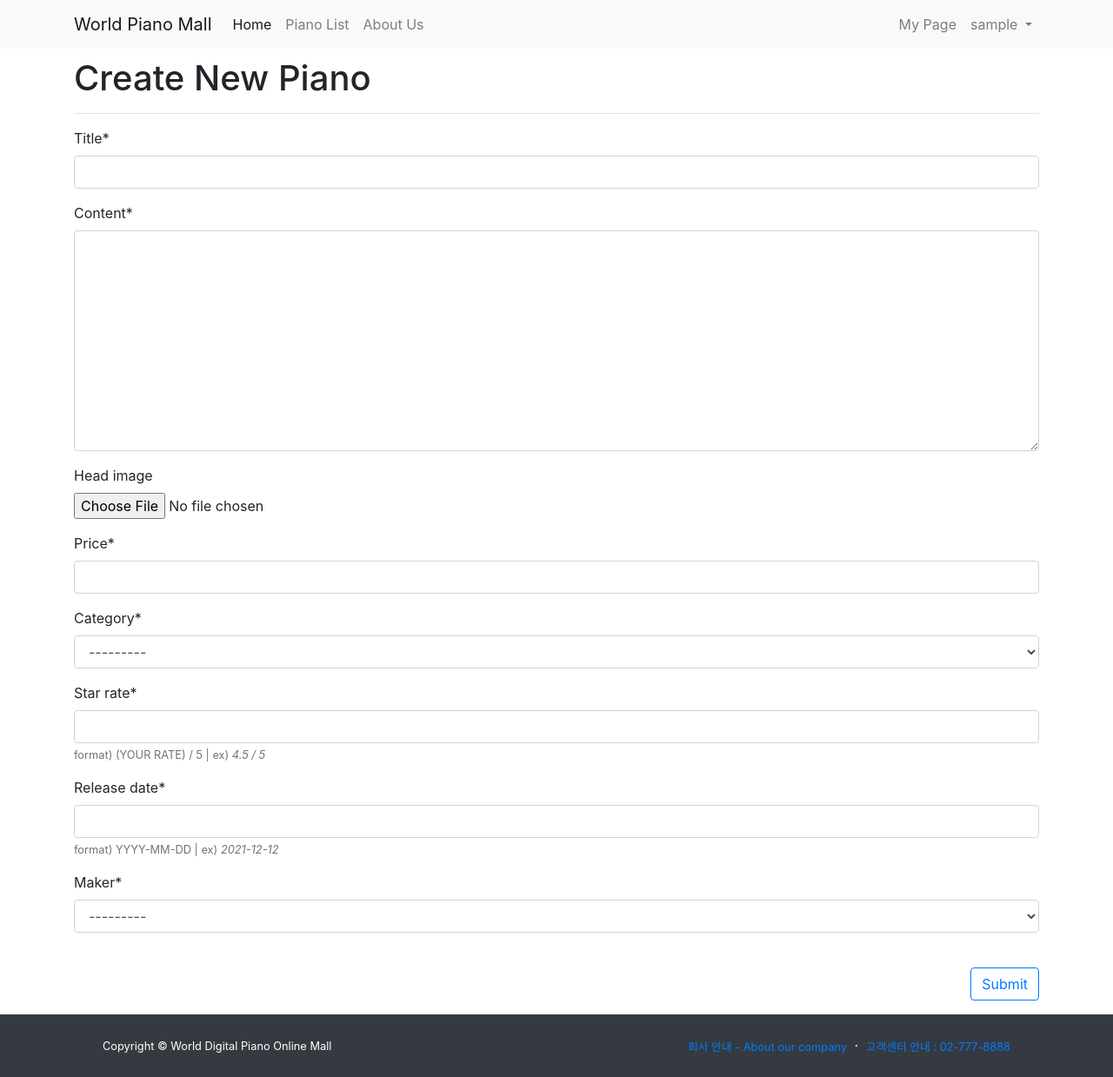
After one commit to yunhyunchung/My_Internet_Shopping_Mall, a Django app: page /shopping/create_post/ in a window 1280 px wide. The commit adds this page. Shown: the whole page at 87% size. Run offline with Django 3.2, Linux system fonts and the light colour scheme; the visitor is signed in with stand-in values (Sample User, id 1); data that the repository does not hold is empty; some libraries are stand-ins or nearby versions.

```diff
--- a/My_Internet_Shopping_Mall/urls.py
+++ b/My_Internet_Shopping_Mall/urls.py
@@ -24,6 +24,8 @@ urlpatterns = [
     path('admin/', admin.site.urls),
     path('shopping/', include('shopping.urls')),  # 상품 소개 페이지
     path('', include('myhome.urls')),  # 대문, 자기소개 페이지
+    path('accounts/', include('allauth.urls')),
+    path('markdownx/', include('markdownx.urls')),
 ]
 
 # 이미지 media URL 지정하기
--- a/shopping/admin.py
+++ b/shopping/admin.py
@@ -1,8 +1,9 @@
 from django.contrib import admin
 from .models import Piano, Maker, Category
-# Register your models here.
+from markdownx.admin import MarkdownxModelAdmin
 
-admin.site.register(Piano)
+# 관리자 페이지에 Piano 등록, Markdown(적용한 preview) 등록
+admin.site.register(Piano, MarkdownxModelAdmin)
 
 class CategoryAdmin(admin.ModelAdmin):
     prepopulated_fields = {'slug': ('name', )}
--- a/shopping/models.py
+++ b/shopping/models.py
@@ -1,5 +1,8 @@
 from django.db import models
-
+from django.contrib.auth.models import User
+from markdownx.models import MarkdownxField
+from markdownx.utils import markdown
+import os
 
 class Category(models.Model):
     # 벨로시티(건반 터치 감도)
@@ -44,24 +47,32 @@ class Piano(models.Model):
     # 상품명
     title = models.CharField(max_length=30)
     # 간단한 상품 설명
-    content = models.TextField()
+    content = MarkdownxField()
     # 상품 이미지
     head_image = models.ImageField(upload_to='shopping/images/%Y/%m/%d/', blank=True)
     # 가격
     price = models.CharField(max_length=30)
 
     # 별점
-    star_rate = models.CharField(max_length=30, null=True)
-    # 제품 등록 년월
-    created_at = models.DateTimeField(null=True)
+    star_rate = models.CharField(max_length=30, null=True, help_text="format) (YOUR RATE) / 5  |  ex) <em>4.5 / 5</em>")
+    # 제품 출시 년월
+    release_date = models.DateTimeField(null=True, help_text="format) YYYY-MM-DD  |  ex) <em>2021-12-12</em>")
+    # created_at = models.DateTimeField(auto_now_add=True)
+    # updated_at = models.DateTimeField(auto_now=True)
 
+    # 작성자 (외래키)
+    author = models.ForeignKey(User, null=True, on_delete=models.SET_NULL)
     # 제조사 모델(외래키)
-    maker = models.ForeignKey(Maker, null=True, blank=True, on_delete=models.SET_NULL)
+    maker = models.ForeignKey(Maker, null=True, on_delete=models.SET_NULL)
     # 카테고리 모델(외래키)
-    category = models.ForeignKey(Category, null=True, blank=True, on_delete=models.SET_NULL)
+    category = models.ForeignKey(Category, null=True, on_delete=models.SET_NULL)
 
     def __str__(self):
         return f'[{self.pk}]{self.title}'
 
     def get_absolute_url(self):
         return f'/shopping/{self.pk}'
+
+    # content에 마크다운 문법 적용해서 html로 만든다
+    def get_content_markdown(self):
+        return markdown(self.content)
--- a/shopping/templates/shopping/base.html
+++ b/shopping/templates/shopping/base.html
@@ -27,8 +27,8 @@
           <div class="card-header"><i class="fas fa-search"></i> &nbsp;&nbsp; Search</div>
           <div class="card-body">
               <div class="input-group">
-                  <input class="form-control" type="text" placeholder="Enter search term..." aria-label="Enter search term..." aria-describedby="button-search" />
-                  <button class="btn btn-primary" id="button-search" type="button">Go!</button>
+                  <input class="form-control" type="text" placeholder="Search" aria-label="Search" aria-describedby="button-search" />
+                  <button class="btn btn-outline-success my-2 my-sm-0" id="button-search" type="button">Go!</button>
               </div>
           </div>
         </div>
--- /dev/null
+++ b/shopping/templates/shopping/base_full_width.html
@@ -0,0 +1,31 @@
+<!DOCTYPE html>
+{% load static %}
+<html lang="ko">
+<head>
+    <title>{% block head_title %}Create Digital Piano Post{% endblock %}</title>
+    <link href="{% static 'blog/bootstrap/bootstrap.min.css' %}" rel="stylesheet" type="text/css" media= "screen">
+    <link href="{% static 'shopping/css/navbar_fix.css' %}" rel="stylesheet" type="text/css" media= "screen">
+    <script src="https://kit.fontawesome.com/d697b797d8.js" crossorigin="anonymous"></script>
+</head>
+
+<body>
+    {% include 'shopping/navbar.html' %}
+
+  <div class="container my-3">
+    <div class="row">
+        <!--메인 영역 - 포스트 목록,상세-->
+      <div class="col-12" id="main-area">
+          {% block main_area %}
+          {% endblock %}
+      </div>
+    </div>
+  </div>
+
+    {% include 'shopping/footer.html' %}
+
+    <script src="https://code.jquery.com/jquery-3.5.1.slim.min.js" integrity="sha384-DfXdz2htPH0lsSSs5nCTpuj/zy4C+OGpamoFVy38MVBnE+IbbVYUew+OrCXaRkfj" crossorigin="anonymous"></script>
+    <script src="https://cdn.jsdelivr.net/npm/popper.js@1.16.1/dist/umd/popper.min.js" integrity="sha384-9/reFTGAW83EW2RDu2S0VKaIzap3H66lZH81PoYlFhbGU+6BZp6G7niu735Sk7lN" crossorigin="anonymous"></script>
+    <script src="https://cdn.jsdelivr.net/npm/bootstrap@4.5.3/dist/js/bootstrap.min.js" integrity="sha384-w1Q4orYjBQndcko6MimVbzY0tgp4pWB4lZ7lr30WKz0vr/aWKhXdBNmNb5D92v7s" crossorigin="anonymous"></script>
+</body>
+
+</html>
--- a/shopping/templates/shopping/navbar.html
+++ b/shopping/templates/shopping/navbar.html
@@ -1,5 +1,5 @@
 <!-- navbar -->
-
+{% load socialaccount %}
         <!-- Navigation
         <nav class="navbar navbar-expand-lg navbar-light fixed-top py-3" id="mainNav">
             <div class="container px-4 px-lg-5">
@@ -35,31 +35,39 @@
       <li class="nav-item"> <!-- 회사 소개 -->
         <a class="nav-link" href="/about_company">About Us</a>
       </li>
-      <li class="nav-item dropdown">
-        <a class="nav-link dropdown-toggle" href="#" id="navbarDropdown" role="button" data-toggle="dropdown" aria-haspopup="true" aria-expanded="false">
-          Dropdown
-        </a>
-        <div class="dropdown-menu" aria-labelledby="navbarDropdown">
-          <a class="dropdown-item" href="#">Action</a>
-          <a class="dropdown-item" href="#">Another action</a>
-          <div class="dropdown-divider"></div>
-          <a class="dropdown-item" href="#">Something else here</a>
-        </div>
-      </li>
     </ul>
 
+    <!-- navbar search 위젯
     <form class="form-inline my-2 my-lg-0">
       <input class="form-control mr-sm-2" type="search" placeholder="Search" aria-label="Search">
       <button class="btn btn-outline-success my-2 my-sm-0" type="submit">Search</button>
     </form>
+    -->
 
+    <!-- 로그인 상태: username, logout 버튼, My Page 버튼 -->
     <ul class="navbar-nav ml-auto">
+      {% if user.is_authenticated %}
           <li class="nav-item">
             <a class="nav-link" href="/my_page/">My Page</a>
           </li>
+          <li class="nav-item dropdown">
+              <a class="nav-link dropdown-toggle" href="#" id="navbarDropdownMenuLink" role="button" data-toggle="dropdown" aria-haspopup="true" aria-expanded="false">
+                {{ user.username }}
+              </a>
+              <div class="dropdown-menu" aria-labelledby="navbarDropdownMenuLink">
+                  <!-- 로그아웃 승인처리 -->
+                  <a role="button" class="btn btn-outline-primary" href="/accounts/logout/">
+                    Log out
+                  </a>
+              </div>
+          </li>
+      {% else %}   <!--로그아웃 상태: login 버튼 show -->
         <li class="nav-item">
-        <a class="nav-link" href="#" data-toggle="modal" data-target="#loginModal">Log In</a>
+            <a role="button" class="btn btn-primary" data-toggle="modal" data-target="#loginModal">
+                Log In
+            </a>
         </li>
+      {% endif %}
     </ul>
 
   </div>
@@ -79,13 +87,14 @@
       <div class="modal-body">   <!--2개의 로그인 버튼 & 회원가입 버튼-->
         <div class="row">
           <div class="col-md-6">
-            <a role="button" class="btn btn-outline-dark btn-block btn-sm" href="#">
+            <a role="button" class="btn btn-outline-dark btn-block btn-sm" href="{% provider_login_url 'google' %}">
                     <i class="fab fa-google"></i> &nbsp; &nbsp; Log in with Google
             </a>
-            <a role="button" class="btn btn-outline-dark btn-block btn-sm" href="#"> <i class="far fa-envelope"></i> &nbsp; &nbsp; Log in with E-mail</a>
+              <a role="button" class="btn btn-outline-dark btn-block btn-sm" href="/accounts/login/"> <i class="far fa-envelope"></i> &nbsp; &nbsp; Log in with E-mail</a>
           </div>
+            <!-- 이메일로 따로 회원가입, 로그인 -->
             <div class="col-md-6">
-            <a role="button" class="btn btn-outline-dark btn-block btn-sm" href="#"> <i class="far fa-envelope"></i> &nbsp; &nbsp; Sign Up with E-mail</a>
+                <a role="button" class="btn btn-outline-dark btn-block btn-sm" href="/accounts/login/"> <i class="far fa-envelope"></i> &nbsp; &nbsp; Sign Up with E-mail</a>
             </div>
         </div>
       </div>
--- /dev/null
+++ b/shopping/templates/shopping/piano_form.html
@@ -0,0 +1,14 @@
+{% extends 'shopping/base_full_width.html' %}
+{% load crispy_forms_tags %}
+{% block head_title %}Create Piano Post{% endblock %}
+
+{% block main_area %}
+    <h1>Create New Piano</h1>
+    <hr/>
+    <form method="post" enctype="multipart/form-data">{% csrf_token %}
+        {{ form | crispy }}
+        <br/>
+        <button type="submit" class="btn btn-outline-primary float-right">Submit</button>
+    </form>
+    {{ form.media }}
+{% endblock %}
--- a/shopping/urls.py
+++ b/shopping/urls.py
@@ -2,6 +2,8 @@ from django.urls import path
 from . import views
 
 urlpatterns = [
+    path('update_post/<int:pk>/', views.PianoUpdate.as_view()),
+    path('create_post/', views.PianoCreate.as_view()),
     path('category/<str:slug>/', views.category_page),
     path('', views.PianoList.as_view()),  # shopping/
     path('<int:pk>/', views.PianoDetail.as_view()),  # shopping/1/
--- a/shopping/views.py
+++ b/shopping/views.py
@@ -1,6 +1,8 @@
-from django.shortcuts import render
-from django.views.generic import ListView, DetailView
+from django.shortcuts import render, redirect
+from django.views.generic import ListView, DetailView, CreateView, UpdateView
 from .models import Piano, Category
+from django.contrib.auth.mixins import LoginRequiredMixin, UserPassesTestMixin
+from django.core.exceptions import PermissionDenied
 
 # 상품 목록 페이지
 class PianoList(ListView):
@@ -34,3 +36,37 @@ def category_page(request, slug):
                       'category_piano_count': Piano.objects.filter(category=category).count(),
                   }
                   )
+
+# 상품 등록 페이지
+class PianoCreate(LoginRequiredMixin, UserPassesTestMixin, CreateView):  # UserPasses~와 CreateView 순서대로...
+    model = Piano
+    fields = ['title', 'content', 'head_image', 'price', 'category', 'star_rate', 'release_date', 'maker', 'category']
+
+    # 이 클래스에 접근 가능한 사용자 설정
+    def test_func(self):
+        return self.request.user.is_superuser or self.request.user.is_staff
+
+    def form_valid(self, form):
+        current_user = self.request.user
+        # 로그인 & 스태프 또는 슈퍼유저(관리자)
+        if current_user.is_authenticated and (current_user.is_staff or current_user.is_superuser):
+            form.instance.author = current_user  # 로그인한 사용자를 작성자로 자동 입력
+            return super(PianoCreate, self).form_valid(form)  # 새로 생성한 포스트 페이지 저장
+        else:
+            return redirect('/shopping/')
+
+
+# 상품 수정 페이지
+class PianoUpdate(LoginRequiredMixin, UpdateView):
+    model = Piano
+    fields = ['title', 'content', 'head_image', 'price', 'category', 'star_rate', 'release_date', 'maker', 'category']
+
+    template_name = 'shopping/piano_update_form.html'
+
+    # GET 방식의 요청인지 POST 방식의 요청인지 확인하는 함수
+    def dispatch(self, request, *args, **kwargs):
+        # 로그인한 방문자가 특정 포스트의 작성자가 맞는지 확인
+        if request.user.is_authenticated and request.user == self.get_object().author:
+            return super(PianoUpdate, self).dispatch(request, *args, **kwargs)
+        else:
+            raise PermissionDenied  # 403 오류 - 접근 권한 없음
```
Also changed, not shown: My_Internet_Shopping_Mall/settings.py (+20 -0 lines), shopping/templates/shopping/piano_detail.html (+14 -3 lines), shopping/templates/shopping/piano_list.html (+14 -3 lines), shopping/templates/shopping/piano_update_form.html (added, +14 -0 lines). Lines whose indentation alone changed are shown as unchanged.
